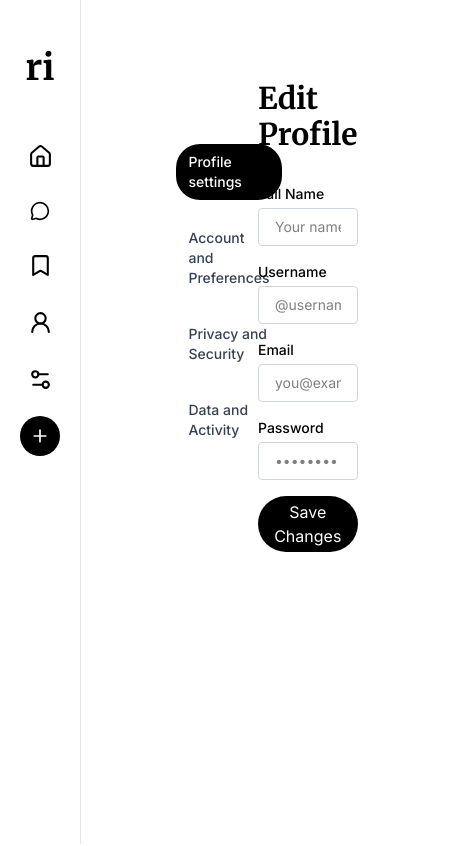
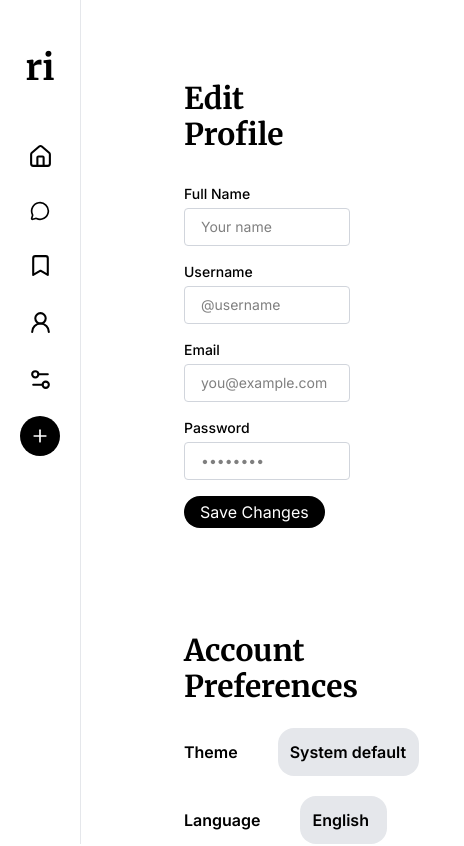
Before and after one commit to raosam23/ripple, a Next.js app: page /settings in a window 390 px wide. Shown: the top 846 px of the page, 464 px wide, since content can reach past the window. Built offline with nearby package versions, Linux system fonts and the light colour scheme.

Commit message:
Modify SettingsPage for smaller screens

```diff
--- a/app/components/SettingsPage.tsx
+++ b/app/components/SettingsPage.tsx
@@ -1,27 +1,47 @@
 'use client';
-import SettingsCategory from './SettingsCategory'
-import EditProfileSettingsPage from './EditProfileSettingsPage'
+import SettingsCategory from './SettingsCategory';
+import EditProfileSettingsPage from './EditProfileSettingsPage';
 import { useState } from 'react';
 import PreferenceSettingsPage from './PreferenceSettingsPage';
 import PrivacySettingsPage from './PrivacySettingsPage';
 import DataSettingsPage from './DataSettingsPage';
 
 const SettingsPage = () => {
-    const [currentIndex, setCurrentIndex] = useState<number>(0);
-    const settingsCategoryCallback = (index: number) => {
-      setCurrentIndex(index);
-    }
+  const [currentIndex, setCurrentIndex] = useState<number>(0);
+  const settingsCategoryCallback = (index: number) => {
+    setCurrentIndex(index);
+  };
   return (
-    <div className="flex flex-row justify-center gap-8 items-start">
-        <SettingsCategory settingsCategoryCallback={settingsCategoryCallback}/>
-        <div className="flex-1 min-h-[500px]">
+    <>
+      {/* For large screen only */}
+      <div className="hidden lg:block">
+        <div className="flex flex-row justify-center gap-8 items-start">
+          <SettingsCategory settingsCategoryCallback={settingsCategoryCallback} />
+          <div className="flex-1 min-h-[515px]">
             {currentIndex === 0 && <EditProfileSettingsPage />}
             {currentIndex === 1 && <PreferenceSettingsPage />}
-            {currentIndex === 2 && <PrivacySettingsPage/>}
+            {currentIndex === 2 && <PrivacySettingsPage />}
             {currentIndex === 3 && <DataSettingsPage />}
+          </div>
         </div>
-    </div>
-  )
-}
+      </div>
+      {/* For medium and smaller screens */}
+      <div className="flex flex-col items-center justify-center gap-8 lg:hidden">
+        <div className="w-full max-w-2xl">
+          <EditProfileSettingsPage />
+        </div>
+        <div className="w-full max-w-2xl">
+          <PreferenceSettingsPage />
+        </div>
+        <div className="w-full max-w-2xl">
+          <PrivacySettingsPage />
+        </div>
+        <div className="w-full max-w-2xl">
+          <DataSettingsPage />
+        </div>
+      </div>
+    </>
+  );
+};
 
-export default SettingsPage
+export default SettingsPage;
```
